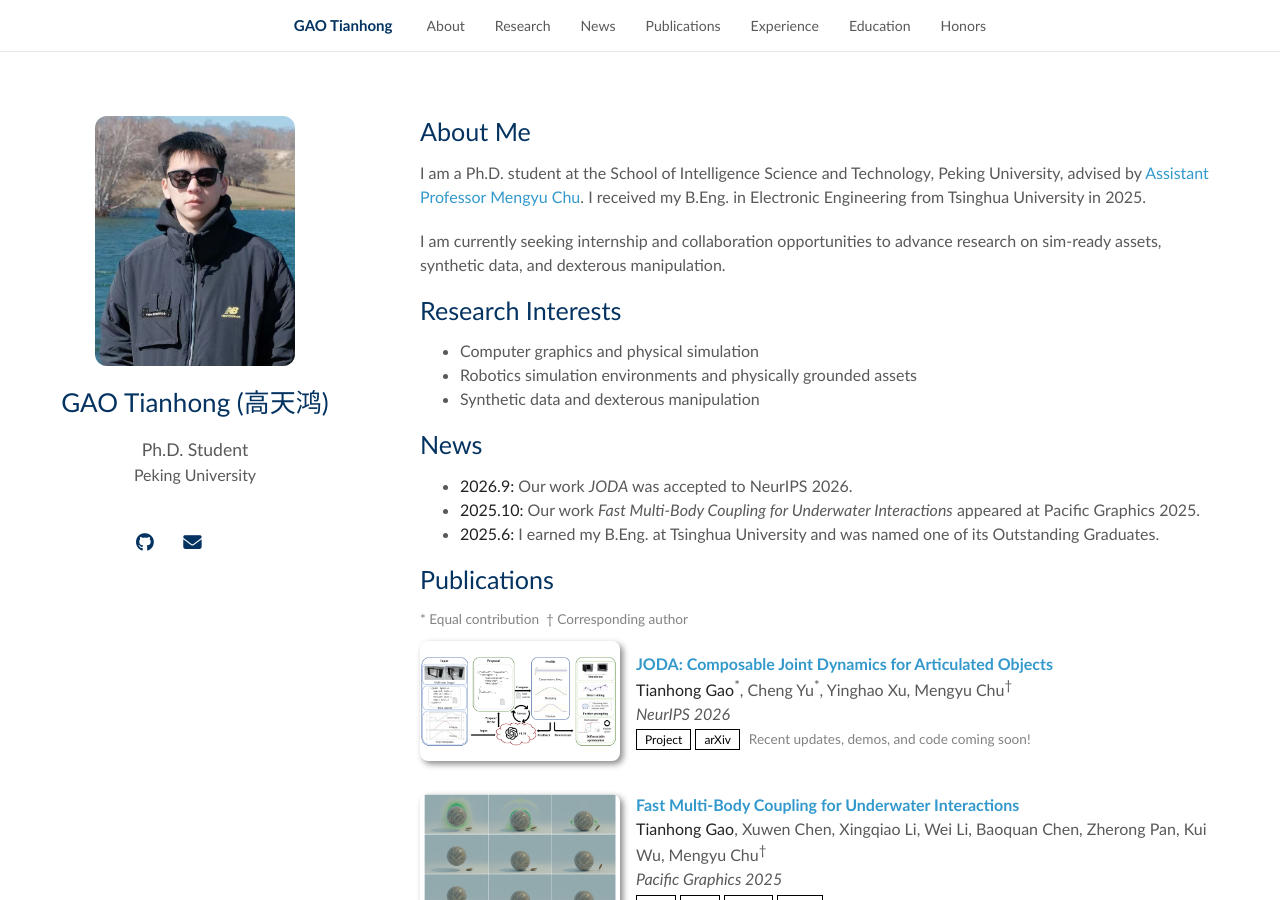
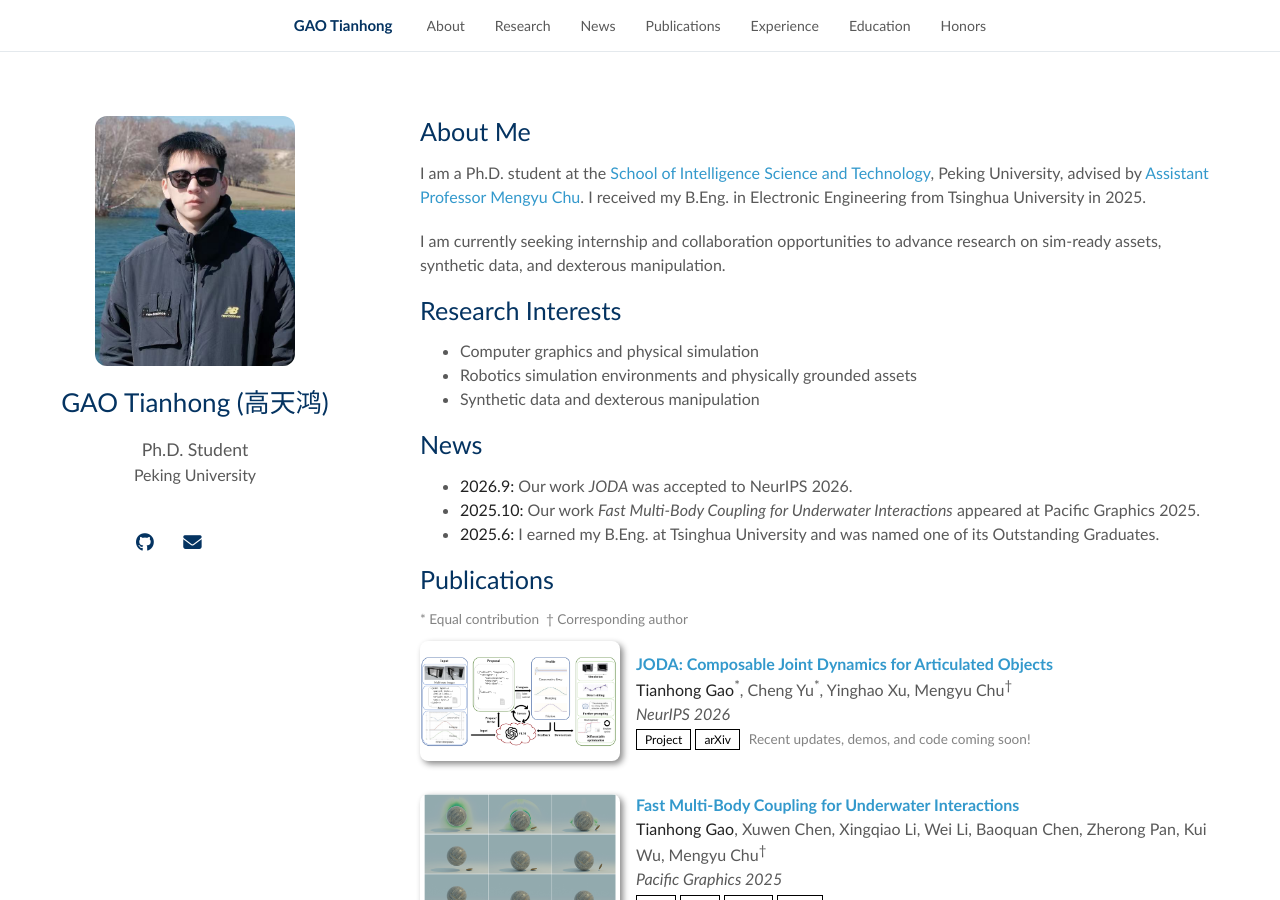
Before and after one commit to guesss2022/guesss2022.github.io, a Jekyll site: the page built from index.md, in a window 1280 px wide and 900 px high. Built offline with Jekyll 4.4.1, drawn with Linux system fonts in a browser that asks for light colours; a style sheet for code colours, icons or effects is not loaded; our own code applies the rules of GitHub Pages for plain Markdown files; part of the change alters nothing that is shown.

```diff
--- a/index.md
+++ b/index.md
@@ -4,7 +4,7 @@ layout: homepage
 
 ## About Me
 
-I am a Ph.D. student at the School of Intelligence Science and Technology, Peking University, advised by [Assistant Professor Mengyu Chu](https://rachelcmy.github.io/). I received my B.Eng. in Electronic Engineering from Tsinghua University in 2025.
+I am a Ph.D. student at the [School of Intelligence Science and Technology](https://sai.pku.edu.cn/znxyenglish/), Peking University, advised by [Assistant Professor Mengyu Chu](https://rachelcmy.github.io/). I received my B.Eng. in Electronic Engineering from Tsinghua University in 2025.
 
 I am currently seeking internship and collaboration opportunities to advance research on sim-ready assets, synthetic data, and dexterous manipulation.
 
```
